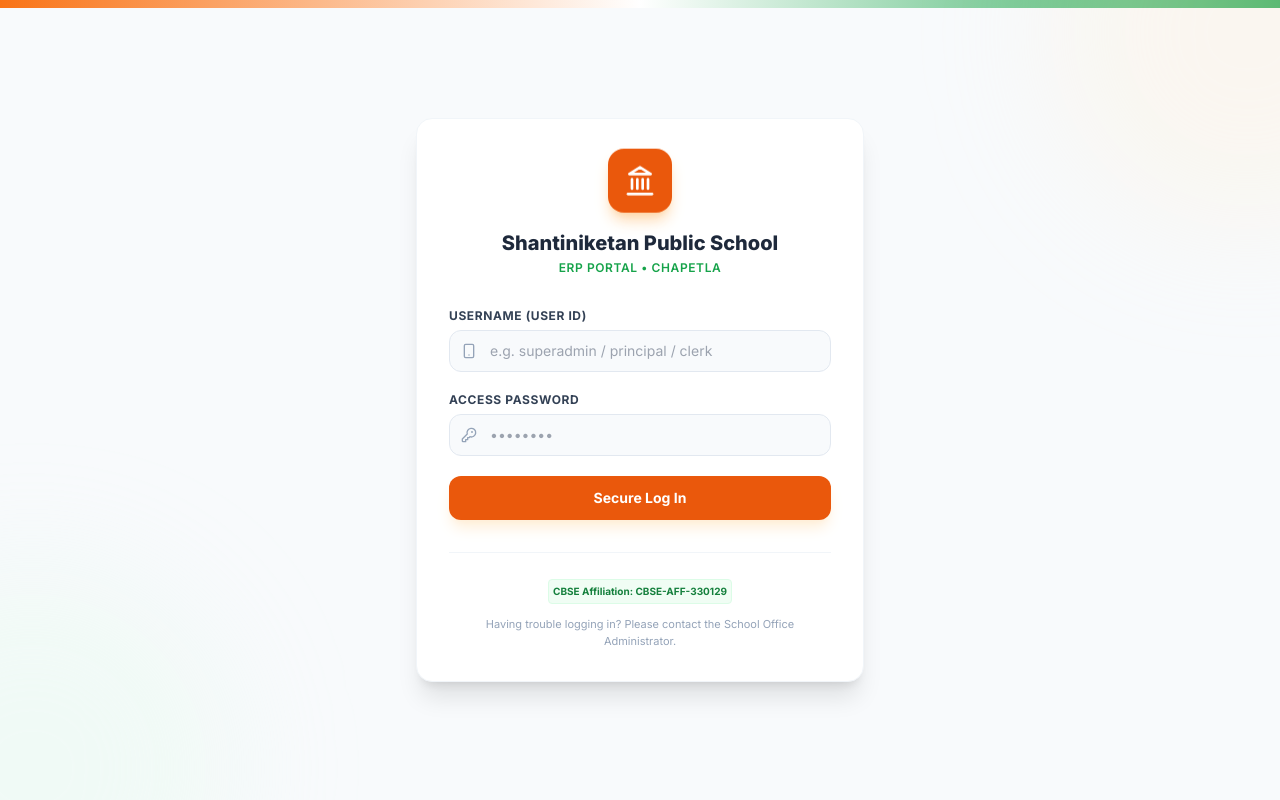
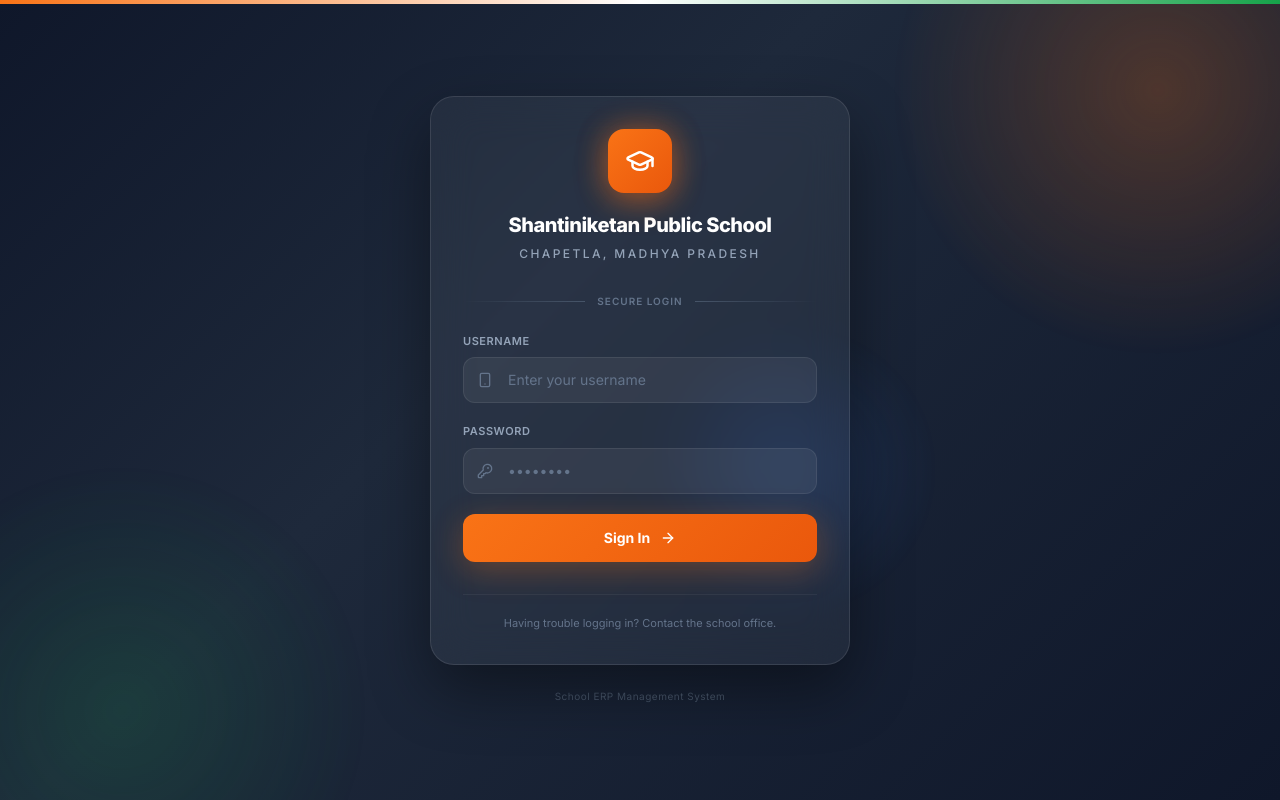
Before and after one commit to vj-mazu/school_erp, a React (Vite) app in the folder frontend/: page / in a window 1280 px wide. Built offline with nearby package versions, Linux system fonts and the light colour scheme; no server answers.

Commit message:
Redesign login page: remove CBSE text, dark glassmorphism professional UI

```diff
--- a/frontend/src/pages/Login.tsx
+++ b/frontend/src/pages/Login.tsx
@@ -1,13 +1,14 @@
 import React, { useState } from 'react';
 import { useAppStore } from '../store/appStore';
 import { api } from '../services/api';
-import { KeyRound, Smartphone, Loader2, Landmark } from 'lucide-react';
+import { KeyRound, Smartphone, Loader2, GraduationCap, ArrowRight } from 'lucide-react';
 
 export const Login: React.FC = () => {
   const { setAuth, showToast } = useAppStore();
   const [username, setUsername] = useState('');
   const [password, setPassword] = useState('');
   const [loading, setLoading] = useState(false);
+  const [focused, setFocused] = useState<string | null>(null);
 
   const handleSubmit = async (e: React.FormEvent) => {
     e.preventDefault();
@@ -29,69 +30,158 @@
   };
 
   return (
-    <div className="min-h-screen bg-slate-50 flex flex-col justify-center items-center px-4 relative overflow-hidden">
-      {/* Background Indian Tricolor Gradient Highlights */}
-      <div className="absolute top-0 left-0 w-full h-2 bg-gradient-to-r from-brand-orange-500 via-white to-brand-green-600"></div>
+    <div className="min-h-screen flex flex-col justify-center items-center px-4 relative overflow-hidden"
+      style={{
+        background: 'linear-gradient(135deg, #0f172a 0%, #1e293b 40%, #0f172a 100%)',
+      }}
+    >
+      {/* Animated gradient orbs */}
+      <div className="absolute top-[-20%] right-[-10%] w-[500px] h-[500px] rounded-full opacity-20"
+        style={{
+          background: 'radial-gradient(circle, #f97316 0%, transparent 70%)',
+          animation: 'pulse 4s ease-in-out infinite',
+        }}
+      />
+      <div className="absolute bottom-[-20%] left-[-10%] w-[500px] h-[500px] rounded-full opacity-15"
+        style={{
+          background: 'radial-gradient(circle, #16a34a 0%, transparent 70%)',
+          animation: 'pulse 5s ease-in-out infinite reverse',
+        }}
+      />
+      <div className="absolute top-[40%] left-[50%] w-[300px] h-[300px] rounded-full opacity-10"
+        style={{
+          background: 'radial-gradient(circle, #3b82f6 0%, transparent 70%)',
+          animation: 'pulse 6s ease-in-out infinite',
+          transform: 'translate(-50%, -50%)',
+        }}
+      />
 
-      {/* Absolute background patterns */}
-      <div className="absolute -top-40 -right-40 w-96 h-96 bg-brand-orange-100/30 rounded-full blur-3xl"></div>
-      <div className="absolute -bottom-40 -left-40 w-96 h-96 bg-brand-green-100/30 rounded-full blur-3xl"></div>
+      {/* Top tricolor accent line */}
+      <div className="absolute top-0 left-0 w-full h-1 bg-gradient-to-r from-brand-orange-500 via-white to-brand-green-600" />
 
-      <div className="w-full max-w-md bg-white rounded-2xl border border-slate-100 shadow-xl p-8 relative">
-        {/* School Logo Area */}
+      {/* Main Card */}
+      <div
+        className="w-full max-w-[420px] relative"
+        style={{
+          animation: 'fadeInUp 0.6s ease-out',
+        }}
+      >
+        {/* Glassmorphism Card */}
+        <div className="rounded-3xl p-8 relative overflow-hidden"
+          style={{
+            background: 'rgba(255, 255, 255, 0.05)',
+            backdropFilter: 'blur(20px)',
+            border: '1px solid rgba(255, 255, 255, 0.1)',
+            boxShadow: '0 25px 60px rgba(0, 0, 0, 0.4)',
+          }}
+        >
+          {/* School Identity */}
           <div className="flex flex-col items-center mb-8">
-          <div className="w-16 h-16 bg-brand-orange-600 rounded-2xl flex items-center justify-center text-white shadow-lg shadow-brand-orange-200 mb-4 animate-bounce">
-            <Landmark size={32} />
+            <div className="w-16 h-16 rounded-2xl flex items-center justify-center mb-5 relative"
+              style={{
+                background: 'linear-gradient(135deg, #f97316 0%, #ea580c 100%)',
+                boxShadow: '0 8px 32px rgba(249, 115, 22, 0.35)',
+              }}
+            >
+              <GraduationCap size={30} className="text-white" />
+              {/* Glow ring */}
+              <div className="absolute inset-0 rounded-2xl"
+                style={{
+                  background: 'linear-gradient(135deg, #f97316 0%, #ea580c 100%)',
+                  filter: 'blur(16px)',
+                  opacity: 0.4,
+                  zIndex: -1,
+                }}
+              />
             </div>
-          <h2 className="text-xl font-extrabold text-slate-800 text-center leading-tight">
+
+            <h1 className="text-xl font-extrabold text-white text-center leading-tight tracking-tight">
               Shantiniketan Public School
-          </h2>
-          <p className="text-xs font-semibold text-brand-green-600 tracking-wider uppercase mt-1">
-            ERP Portal • Chapetla
+            </h1>
+            <p className="text-xs text-slate-400 tracking-[0.2em] uppercase mt-2 font-medium">
+              Chapetla, Madhya Pradesh
             </p>
           </div>
 
+          {/* Divider */}
+          <div className="flex items-center gap-3 mb-6">
+            <div className="flex-1 h-px bg-gradient-to-r from-transparent to-slate-600" />
+            <span className="text-[10px] text-slate-500 uppercase tracking-widest font-semibold">Secure Login</span>
+            <div className="flex-1 h-px bg-gradient-to-l from-transparent to-slate-600" />
+          </div>
+
           <form onSubmit={handleSubmit} className="space-y-5">
+            {/* Username Field */}
             <div>
-            <label className="block text-xs font-bold text-slate-700 uppercase tracking-wider mb-1.5">
-              Username (User ID)
+              <label className="block text-[11px] font-semibold text-slate-400 uppercase tracking-wider mb-2">
+                Username
               </label>
               <div className="relative">
-              <span className="absolute inset-y-0 left-0 pl-3 flex items-center text-slate-400">
+                <span className={`absolute inset-y-0 left-0 pl-3.5 flex items-center transition-colors duration-200 ${focused === 'user' ? 'text-brand-orange-400' : 'text-slate-500'}`}>
                   <Smartphone size={16} />
                 </span>
                 <input
                   type="text"
                   value={username}
                   onChange={(e) => setUsername(e.target.value)}
-                placeholder="e.g. superadmin / principal / clerk"
-                className="w-full pl-10 pr-3 py-2.5 bg-slate-50 border border-slate-200 rounded-xl focus:outline-none focus:ring-2 focus:ring-brand-orange-500 focus:bg-white text-sm transition-all"
+                  onFocus={() => setFocused('user')}
+                  onBlur={() => setFocused(null)}
+                  placeholder="Enter your username"
+                  className="w-full pl-11 pr-4 py-3 rounded-xl text-sm text-white placeholder:text-slate-500 transition-all duration-200 focus:outline-none"
+                  style={{
+                    background: 'rgba(255, 255, 255, 0.06)',
+                    border: focused === 'user' ? '1px solid rgba(249, 115, 22, 0.5)' : '1px solid rgba(255, 255, 255, 0.08)',
+                    boxShadow: focused === 'user' ? '0 0 20px rgba(249, 115, 22, 0.1)' : 'none',
+                  }}
                 />
               </div>
             </div>
 
+            {/* Password Field */}
             <div>
-            <label className="block text-xs font-bold text-slate-700 uppercase tracking-wider mb-1.5">
-              Access Password
+              <label className="block text-[11px] font-semibold text-slate-400 uppercase tracking-wider mb-2">
+                Password
               </label>
               <div className="relative">
-              <span className="absolute inset-y-0 left-0 pl-3 flex items-center text-slate-400">
+                <span className={`absolute inset-y-0 left-0 pl-3.5 flex items-center transition-colors duration-200 ${focused === 'pass' ? 'text-brand-orange-400' : 'text-slate-500'}`}>
                   <KeyRound size={16} />
                 </span>
                 <input
                   type="password"
                   value={password}
                   onChange={(e) => setPassword(e.target.value)}
+                  onFocus={() => setFocused('pass')}
+                  onBlur={() => setFocused(null)}
                   placeholder="••••••••"
-                className="w-full pl-10 pr-3 py-2.5 bg-slate-50 border border-slate-200 rounded-xl focus:outline-none focus:ring-2 focus:ring-brand-orange-500 focus:bg-white text-sm transition-all"
+                  className="w-full pl-11 pr-4 py-3 rounded-xl text-sm text-white placeholder:text-slate-500 transition-all duration-200 focus:outline-none"
+                  style={{
+                    background: 'rgba(255, 255, 255, 0.06)',
+                    border: focused === 'pass' ? '1px solid rgba(249, 115, 22, 0.5)' : '1px solid rgba(255, 255, 255, 0.08)',
+                    boxShadow: focused === 'pass' ? '0 0 20px rgba(249, 115, 22, 0.1)' : 'none',
+                  }}
                 />
               </div>
             </div>
 
+            {/* Login Button */}
             <button
               type="submit"
               disabled={loading}
-            className="w-full flex items-center justify-center gap-2 py-3 bg-brand-orange-600 hover:bg-brand-orange-700 text-white text-sm font-bold rounded-xl shadow-lg shadow-brand-orange-100 hover:shadow-xl transition-all"
+              className="w-full flex items-center justify-center gap-2.5 py-3.5 text-white text-sm font-bold rounded-xl transition-all duration-300 disabled:opacity-50 disabled:cursor-not-allowed group"
+              style={{
+                background: 'linear-gradient(135deg, #f97316 0%, #ea580c 100%)',
+                boxShadow: '0 8px 32px rgba(249, 115, 22, 0.3)',
+              }}
+              onMouseEnter={(e) => {
+                if (!loading) {
+                  (e.target as HTMLElement).style.boxShadow = '0 12px 40px rgba(249, 115, 22, 0.45)';
+                  (e.target as HTMLElement).style.transform = 'translateY(-1px)';
+                }
+              }}
+              onMouseLeave={(e) => {
+                (e.target as HTMLElement).style.boxShadow = '0 8px 32px rgba(249, 115, 22, 0.3)';
+                (e.target as HTMLElement).style.transform = 'translateY(0)';
+              }}
             >
               {loading ? (
                 <>
@@ -99,21 +189,45 @@
                   Authenticating...
                 </>
               ) : (
-              'Secure Log In'
+                <>
+                  Sign In
+                  <ArrowRight size={16} className="group-hover:translate-x-0.5 transition-transform" />
+                </>
               )}
             </button>
           </form>
 
-        {/* Info Box */}
-        <div className="mt-8 pt-6 border-t border-slate-100 text-center">
-          <div className="inline-block p-1 bg-brand-green-50 rounded text-[10px] text-brand-green-700 font-bold border border-brand-green-100">
-            CBSE Affiliation: CBSE-AFF-330129
-          </div>
-          <p className="text-[11px] text-slate-400 mt-3">
-            Having trouble logging in? Please contact the School Office Administrator.
+          {/* Footer */}
+          <div className="mt-8 pt-5 border-t border-white/5 text-center">
+            <p className="text-[11px] text-slate-500 leading-relaxed">
+              Having trouble logging in? Contact the school office.
             </p>
           </div>
         </div>
       </div>
+
+      {/* Bottom branding */}
+      <p className="mt-6 text-[10px] text-slate-600 tracking-wider">
+        School ERP Management System
+      </p>
+
+      {/* Keyframe animations */}
+      <style>{`
+        @keyframes fadeInUp {
+          from {
+            opacity: 0;
+            transform: translateY(24px);
+          }
+          to {
+            opacity: 1;
+            transform: translateY(0);
+          }
+        }
+        @keyframes pulse {
+          0%, 100% { transform: scale(1); opacity: 0.15; }
+          50% { transform: scale(1.1); opacity: 0.25; }
+        }
+      `}</style>
+    </div>
   );
 };
```
Lines whose indentation alone changed are shown as unchanged.
